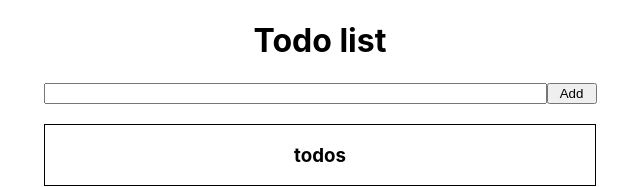
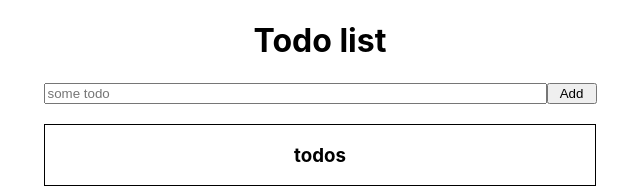
Before and after one commit to vernigora2k/my-react-todo-list, a React (Create React App) app: page / in a window 1280 px wide. Shown: the top 187 px of the page, without its empty margins (320-960 px from the left). Built offline with nearby package versions, Linux system fonts and the light colour scheme.

Commit message:
v1.0.6temp

```diff
--- a/src/AddTodo/AddTodo.js
+++ b/src/AddTodo/AddTodo.js
@@ -1,17 +1,32 @@
 import React from 'react'
 import './AddTodo.css'
+import { useState } from 'react'
 
-export default function AddTodo() {
-    function handleChange() {
+export default function AddTodo({ inputFormValue, changeInput }) {
+    const [inputValue, setInputValue] = useState('')
 
+    function handleChange(event) {
+        // console.log(event.target.value)
+        setInputValue(event.target.value)
+    }
+
+    function handleSubmit(event) {
+        event.preventDefault()
+        console.log(`hundleSubmit func ${inputValue}`)
+        if (!inputValue) return null
+        changeInput(inputValue.toLowerCase())
     }
 
     return  (
-        <form className='addForm'>
+        <form
+            className='addForm'
+            onSubmit={handleSubmit}
+        >
             <input
                 className='addForm__input'
                 type='text'
-                onChange='handleChange'
+                onChange={handleChange}
+                placeholder='some todo'
                 >
             </input>
             <button className='addForm__button' type='submit'>Add</button>
--- a/src/App.js
+++ b/src/App.js
@@ -9,10 +9,17 @@ import { useState } from 'react'
 function App() {
 const [inputFormValue, setInputFormValue] = useState('temp')
 
+function handleChange(prop) {
+  console.log(prop)
+  setInputFormValue(prop)
+}
+
   return (
     <div className="App">
       <Title/>
-      <AddTodo inputFormValue={inputFormValue}
+      <AddTodo
+        inputFormValue={inputFormValue}
+        changeInput={handleChange}
       />
       <TodoList/>
     </div>
```
